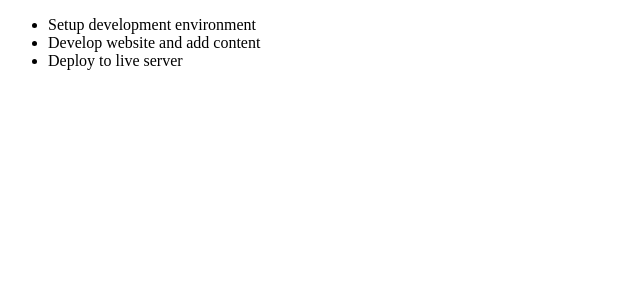
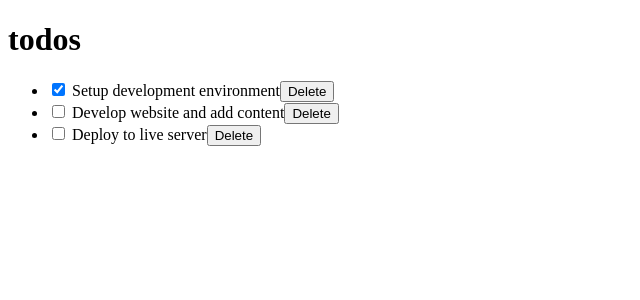
Before and after one commit to ahmedadel56/React-Learning, a React (Create React App) app: page / in a window 1280 px wide. Shown: the top 300 px of the page, without its empty margins (0-640 px from the left). Built offline with nearby package versions, Linux system fonts and the light colour scheme.

Commit message:
Add checked functionality

```diff
--- a/src/components/Header.js
+++ b/src/components/Header.js
@@ -0,0 +1,11 @@
+import React from "react"
+
+const Header = () => {
+  return (
+    <header>
+      <h1>todos</h1>
+    </header>
+  )
+}
+
+export default Header
--- a/src/components/TodoContainer.js
+++ b/src/components/TodoContainer.js
@@ -1,5 +1,6 @@
 import React from 'react';
 import TodosList from './TodosList';
+import Header from "./Header"
 
 class TodoContainer extends React.Component {
   constructor(props) {
@@ -25,10 +26,29 @@
     };
   }
 
+  handleChange = id => {
+    this.setState(prevState => ({
+      todos: prevState.todos.map(todo => {
+        if (todo.id === id) {
+          return {
+            ...todo,
+            completed: !todo.completed,
+          }
+        }
+        return todo
+      }),
+    }))
+  };
+
+  delTodo = id => {
+    console.log("deleted", id);
+  };
+
   render() {
     return (
       <div>
-        <TodosList todos={this.state.todos} />
+        <Header />
+        <TodosList todos={this.state.todos} handleChangeProps={this.handleChange} deleteTodoProps={this.delTodo}/>
       </div>
     );
   }
--- a/src/components/TodoItem.js
+++ b/src/components/TodoItem.js
@@ -0,0 +1,13 @@
+import React from "react"
+
+const TodoItem = (props)=> {
+  return <li><input type="checkbox"
+  checked = {props.todo.completed}
+  onChange={() => props.handleChangeProps((props.todo.id))}
+  /> {props.todo.title}
+  <button onClick={() =>props.deleteTodoProps(props.todo.id)} >Delete</button>
+</li>
+
+}
+
+export default TodoItem
--- a/src/components/TodosList.js
+++ b/src/components/TodosList.js
@@ -1,15 +1,15 @@
 import React from 'react';
-
-class TodosList extends React.Component {
-  render() {
+import TodoItem from './TodoItem';
+const TodosList = (props) => {
     return (
       <ul>
-        {this.props.todos.map((todo) => (
-          <li key={todo.id}>{todo.title}</li>
+        {props.todos.map((todo) => (
+            <TodoItem key={todo.id} todo={todo}
+             handleChangeProps={props.handleChangeProps}
+             deleteTodoProps={props.deleteTodoProps}/>
         ))}
       </ul>
     );
   }
-}
 
 export default TodosList;
```
